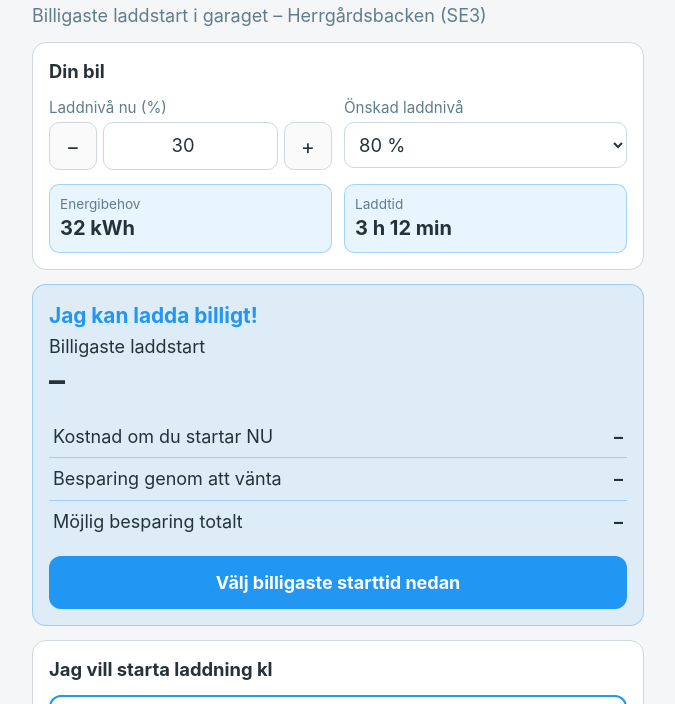
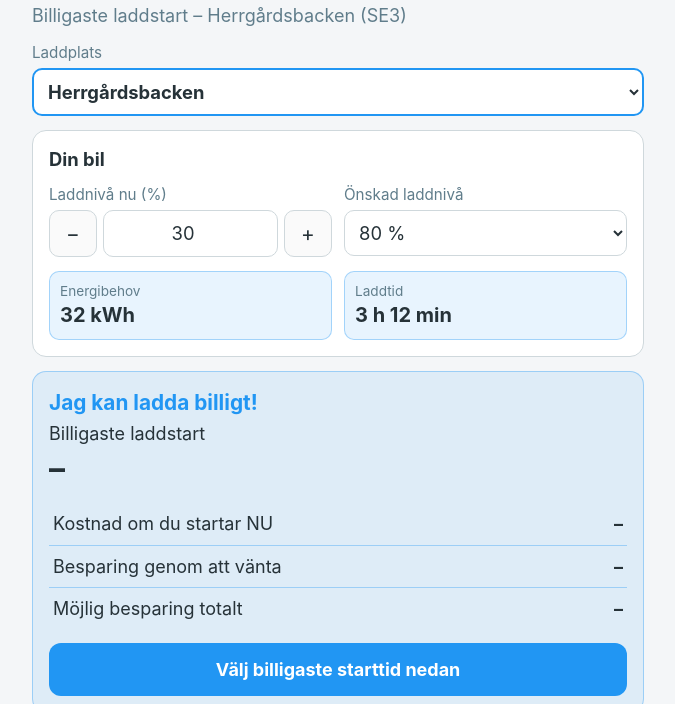
Before and after one commit to andersk44/laddkollen, a plain HTML site: page index.html in a window 1280 px wide. Shown: the part 57-761 px from the top of the page, without its empty margins (302-977 px from the left). Drawn offline with Linux system fonts and the light colour scheme; no server answers.

Commit message:
Add files via upload
v1.4.0: Laddplatser Herrgårdsbacken och Carintorpet

```diff
--- a/index.html
+++ b/index.html
@@ -98,6 +98,8 @@
   .tip b { font-size: 1.05rem; }
   .legend { display: flex; gap: 14px; font-size: 0.85rem; color: var(--muted); margin-top: 6px; flex-wrap: wrap; }
   .legend i { display: inline-block; width: 12px; height: 12px; border-radius: 3px; margin-right: 5px; vertical-align: -1px; }
+  .plats { margin: 0 0 14px; }
+  .plats select { border: 2px solid var(--blue); font-weight: 700; }
   .check { flex-direction: row; align-items: center; gap: 10px; margin-top: 12px; }
   .check input { width: 22px; height: 22px; }
   footer { font-size: 0.8rem; color: var(--muted); text-align: center; margin-top: 18px; }
@@ -109,7 +111,10 @@
 <main>
   <header>
     <h1>Laddkollen</h1>
-    <p>Billigaste laddstart i garaget – Herrgårdsbacken (SE3)</p>
+    <p id="underrubrik">Billigaste laddstart i garaget – Herrgårdsbacken (SE3)</p>
+    <label id="platsWrap" class="plats" hidden>Laddplats
+      <select id="plats"></select>
+    </label>
   </header>
 
   <section class="card">
@@ -191,26 +196,44 @@
   </section>
 
   <footer>
-    Laddpris = spotpris + nät, skatt, moms och BRF-påslag.<br>
+    <span id="prisBeskrivning">Laddpris = spotpris + nät, skatt, moms och BRF-påslag.</span><br>
     Dina uppgifter sparas bara i din egen mobil.<br>
     <a href="https://www.elprisetjustnu.se" target="_blank" rel="noopener">Elpriser tillhandahålls av Elpriset just nu.se</a><br>
-    <a href="https://github.com/andersk44/laddkollen/blob/main/CHANGELOG.md" target="_blank" rel="noopener">Laddkollen v1.3.0</a>
+    <a href="https://github.com/andersk44/laddkollen/blob/main/CHANGELOG.md" target="_blank" rel="noopener">Laddkollen v1.4.0</a>
   </footer>
 </main>
 
 <script>
 /*CALC-START*/
-// Samma konstanter som i Home Assistant-optimeraren.
-const PRIS = {
-  tillaggForeMoms: 0.7242,  // kr/kWh som läggs på spotpriset före moms
-  moms: 1.25,
-  brfPaslag: 0.39,          // kr/kWh
-  faktor: 1.02,
-  laddforlust: 0.09         // 9 %
+// Laddpris per plats: ((spot + tillaggForeMoms) × moms + paslagEfterMoms) × faktor, i kr/kWh.
+// publik: false = platsen visas bara när den låsts upp via länken (?plats=...).
+const PLATSER = {
+  herrgardsbacken: {
+    namn: 'Herrgårdsbacken',
+    beskrivning: 'Laddpris = spotpris + nät, skatt, moms och BRF-påslag.',
+    tillaggForeMoms: 0.7242,  // kr/kWh
+    moms: 1.25,
+    paslagEfterMoms: 0.39,    // BRF-påslag, kr/kWh
+    faktor: 1.02,
+    publik: true
+  },
+  carintorpet: {
+    namn: 'Carintorpet',
+    beskrivning: 'Laddpris = spotpris + elhandel, elöverföring, energiskatt och moms (Mälarenergi).',
+    // Elhandel: rörliga kostnader 0,0372 + fast påslag 0,0290 + ursprung 0,0160
+    // Elnät: elöverföring 0,4320 + energiskatt 0,3600   (alla exkl. moms)
+    tillaggForeMoms: 0.8742,
+    moms: 1.25,
+    paslagEfterMoms: 0,
+    faktor: 1,
+    publik: false
+  }
 };
+const LADDFORLUST = 0.09;  // 9 %
+let PRIS = PLATSER.herrgardsbacken;
 
 function laddpris(spot) {
-  return ((spot + PRIS.tillaggForeMoms) * PRIS.moms + PRIS.brfPaslag) * PRIS.faktor;
+  return ((spot + PRIS.tillaggForeMoms) * PRIS.moms + PRIS.paslagEfterMoms) * PRIS.faktor;
 }
 
 // prices: [{t0, t1, spot}] med tider i sekunder (epoch). Returnerar kostnad eller null.
@@ -296,7 +319,7 @@ function lasInput() {
   const battery = Math.max(0, Number($('battery').value) || 0);
   const power = Number($('power').value);
   const toBattery = Math.max(0, battery * (target - current) / 100);
-  const fromCharger = toBattery / (1 - PRIS.laddforlust);
+  const fromCharger = toBattery / (1 - LADDFORLUST);
   const durationS = power > 0 ? fromCharger / power * 3600 : 0;
   return { current, target, battery, power, toBattery, fromCharger, durationS };
 }
@@ -309,11 +332,15 @@ function valdStart() {
   return d.getTime() / 1000;
 }
 
+let platsKey = 'herrgardsbacken';
+let privat = false;   // true = dolda platser är upplåsta i den här mobilen
+
 function spara() {
   try {
     localStorage.setItem('laddkollen', JSON.stringify({
       current: $('current').value, target: $('target').value, battery: $('battery').value,
-      power: $('power').value, hh: $('hh').value, mm: $('mm').value, quarter: $('quarter').checked
+      power: $('power').value, hh: $('hh').value, mm: $('mm').value, quarter: $('quarter').checked,
+      plats: platsKey, privat: privat
     }));
   } catch (e) {}
 }
@@ -323,7 +350,28 @@ function ladda() {
     if (!s) return;
     for (const k of ['current', 'target', 'battery', 'power', 'hh', 'mm']) if (s[k] !== undefined) $(k).value = s[k];
     $('quarter').checked = !!s.quarter;
+    privat = !!s.privat;
+    if (s.plats && PLATSER[s.plats] && (PLATSER[s.plats].publik || privat)) platsKey = s.plats;
   } catch (e) {}
+}
+
+// Fyller platsväljaren och byter prisformel
+function visaPlatser() {
+  const sel = $('plats');
+  sel.innerHTML = '';
+  const synliga = Object.entries(PLATSER).filter(([, p]) => p.publik || privat);
+  for (const [k, p] of synliga) sel.add(new Option(p.namn, k));
+  $('platsWrap').hidden = synliga.length < 2;
+  sel.value = platsKey;
+}
+function valjPlats(k) {
+  if (!PLATSER[k]) return;
+  platsKey = k;
+  PRIS = PLATSER[k];
+  $('plats').value = k;
+  $('underrubrik').textContent = 'Billigaste laddstart – ' + PRIS.namn + ' (SE3)';
+  $('prisBeskrivning').textContent = PRIS.beskrivning;
+  document.title = 'Laddkollen – ' + PRIS.namn;
 }
 
 // Väljer det alternativ i en lista som har samma talvärde, eller lägger till ett nytt.
@@ -346,6 +394,12 @@ function lasLank() {
     const v = Number(String(p.get(k)).replace(',', '.'));
     return isFinite(v) ? v : null;
   };
+  const plats = (p.get('plats') || '').toLowerCase();
+  if (PLATSER[plats]) {
+    privat = true;   // plats i länken kommer bara från din egen Home Assistant
+    platsKey = plats;
+    spara();
+  }
   const soc = tal('soc'), target = tal('target'), battery = tal('battery'), power = tal('power');
   if (soc === null && target === null && battery === null && power === null) return;
   if (soc !== null) $('current').value = Math.round(Math.min(100, Math.max(0, soc)));
@@ -353,7 +407,8 @@ function lasLank() {
   if (battery !== null && battery > 0) $('battery').value = Math.round(battery * 10) / 10;
   if (power !== null && power > 0) valjTal($('power'), power, String(power).replace('.', ',') + ' kW');
   if (soc !== null) {
-    $('haInfo').textContent = '🔌 Laddnivå ' + Math.round(soc) + ' % hämtad från bilen via Home Assistant kl ' + fmtTime.format(new Date()) + '.';
+    $('haInfo').textContent = '🔌 Laddnivå ' + Math.round(soc) + ' % hämtad från bilen via Home Assistant kl ' + fmtTime.format(new Date()) +
+      (PLATSER[plats] ? ' – laddplats ' + PLATSER[plats].namn + '.' : '.');
     $('haInfo').hidden = false;
   }
   spara();
@@ -531,6 +586,9 @@ function init() {
   $('hh').value = 22; $('mm').value = 0;
   ladda();
   lasLank();
+  visaPlatser();
+  valjPlats(platsKey);
+  $('plats').addEventListener('change', () => { valjPlats($('plats').value); spara(); rakna(); });
 
   document.querySelectorAll('[data-step]').forEach(b => b.addEventListener('click', () => {
     const inp = $(b.dataset.for);
```
Also changed, not shown: 1 other file.
